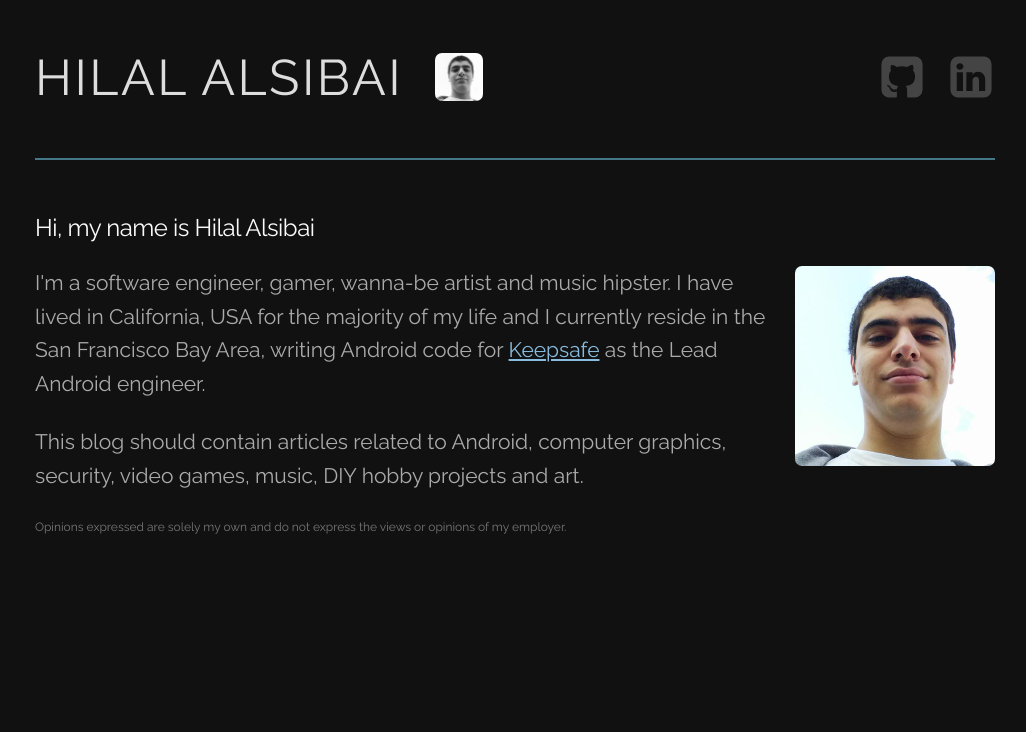
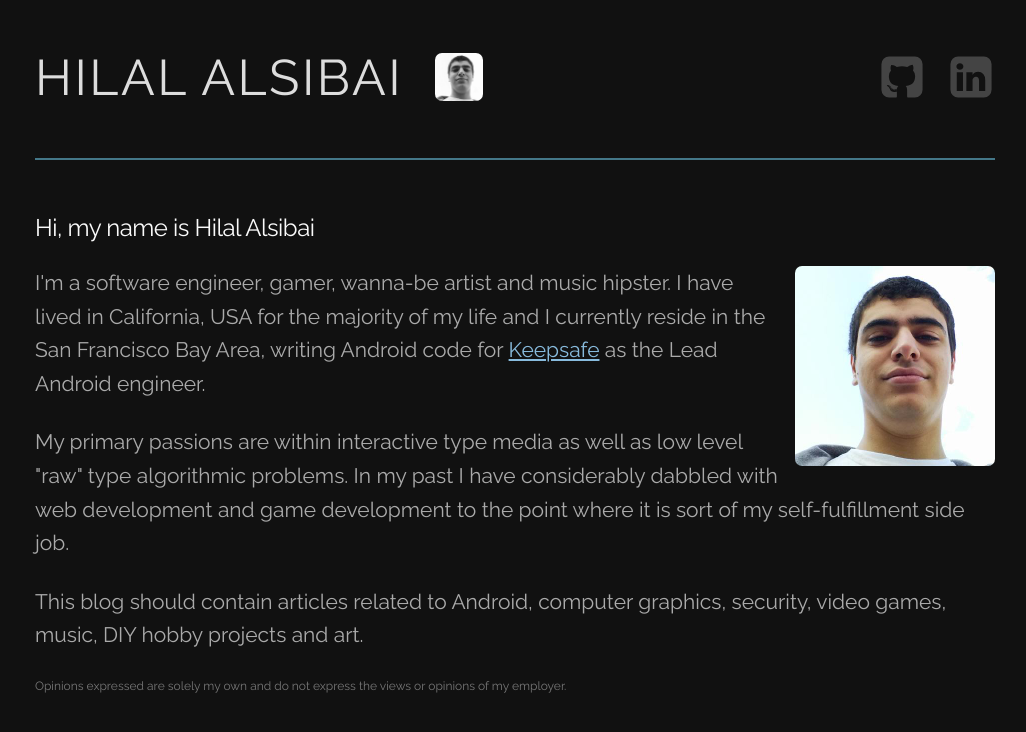
Before and after one commit to xiphirx/blog, a Jekyll site: the page built from about.html, in a window 1280 px wide. Shown: the top 732 px of the page, without its empty margins (125-1151 px from the left). Built offline with Jekyll 4.4.1, drawn with Linux system fonts in a browser that asks for light colours.

Commit message:
Add more about me

```diff
--- a/about.html
+++ b/about.html
@@ -9,5 +9,8 @@ layout: default
 I'm a software engineer, gamer, wanna-be artist and music hipster. I have lived in California, USA for the majority of my life and I currently reside in the San Francisco Bay Area, writing Android code for <a href="https://www.getkeepsafe.com/">Keepsafe</a> as the Lead Android engineer.
 </p>
 <p>
+My primary passions are within interactive type media as well as low level "raw" type algorithmic problems. In my past I have considerably dabbled with web development and game development to the point where it is sort of my self-fulfillment side job.
+</p>
+<p>
 This blog should contain articles related to Android, computer graphics, security, video games, music, DIY hobby projects and art.
 </p>
```
